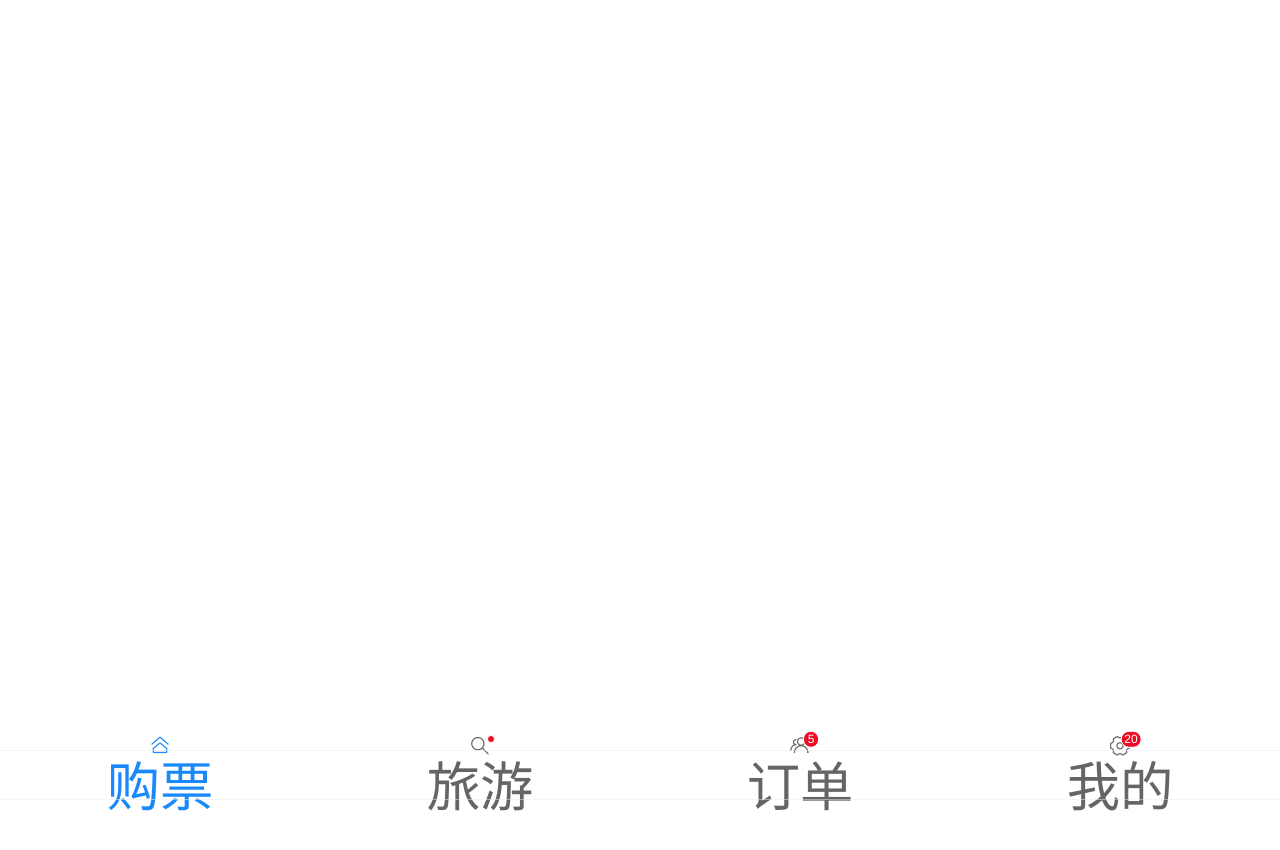
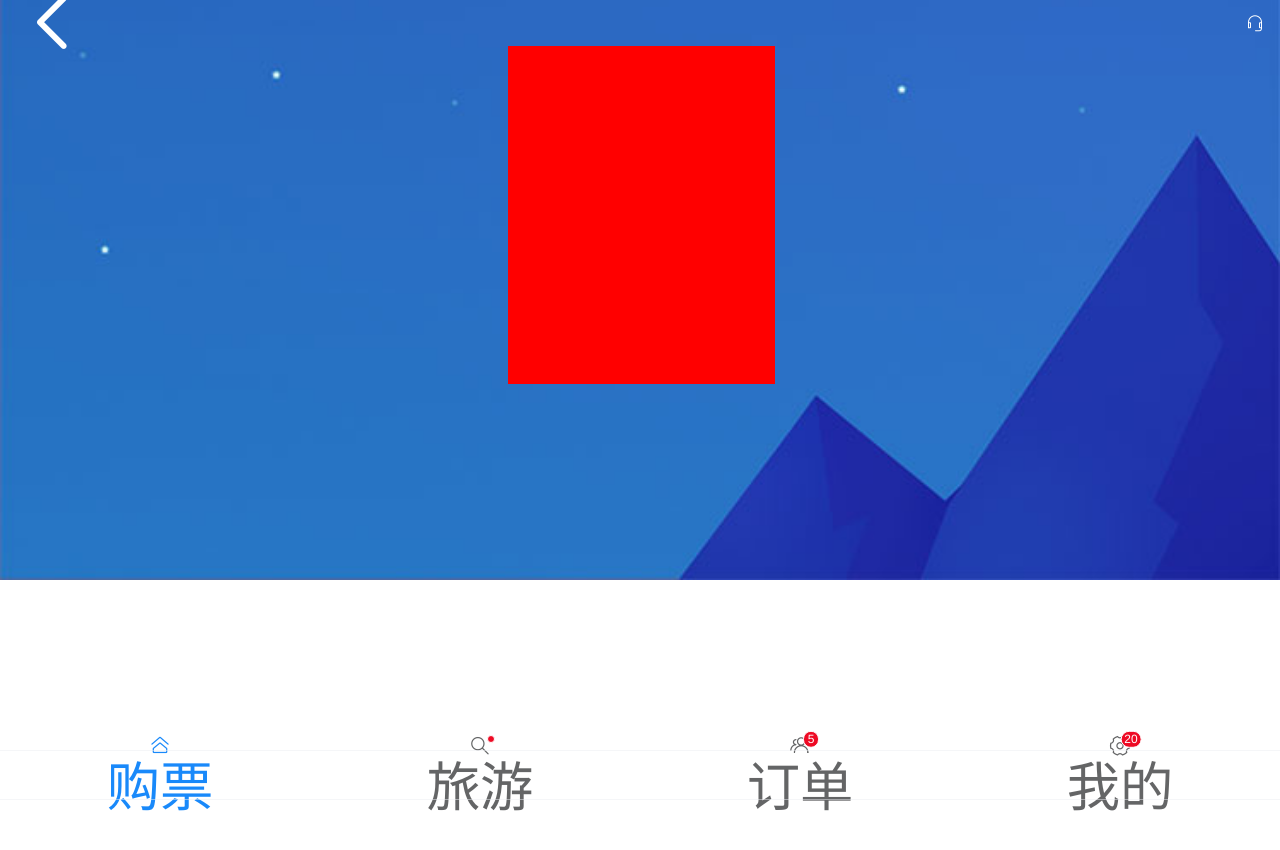
Before and after one commit to githubchx12380/vue-air-phone, a Vue app: page /myprofile in a window 1280 px wide. Shown: the top 850 px of the page. Before the commit the page ends 800 px from the top, so only its background shows below. Built offline with nearby package versions, Linux system fonts and the light colour scheme.

Commit message:
个人中心

```diff
--- a/src/App.vue
+++ b/src/App.vue
@@ -5,7 +5,7 @@
         <van-tabbar-item icon="home-o" to="/air">购票</van-tabbar-item>
         <van-tabbar-item icon="search" dot to="/commend">旅游</van-tabbar-item>
         <van-tabbar-item icon="friends-o" to="/air/cart" badge="5">订单</van-tabbar-item>
-        <van-tabbar-item icon="setting-o" badge="20">我的</van-tabbar-item>
+        <van-tabbar-item icon="setting-o" badge="20" to="/myprofile">我的</van-tabbar-item>
       </van-tabbar>
   </div>
 </template>
--- a/src/components/air/NavBar.vue
+++ b/src/components/air/NavBar.vue
@@ -3,6 +3,7 @@
     <van-sticky  @scroll="scrollTop">
       <van-nav-bar
       :class="{topactiveclass:topActive}"
+      @click-left="$router.back()"
       :title="title"
       :left-text="lefttext"
       :border="false"
--- a/src/router/index.js
+++ b/src/router/index.js
@@ -40,6 +40,10 @@ const routes = [
     },
   },
   {
+    path:'/myprofile',
+    component:() => import('@/views/user/myprofile.vue')
+  },
+  {
     path: '/login',
     name: 'login',
     component: () => import('@/views/user/login.vue'),
--- /dev/null
+++ b/src/views/user/myprofile.vue
@@ -0,0 +1,44 @@
+<template>
+  <div class="myprofile">
+      <nav-bar :leftico="true"></nav-bar>
+      <img class="back-img" src="@/assets/img/myprofile-back.jpg" alt="">
+      <div class="head_img">
+          <div class="img"></div>
+      </div>
+  </div>
+</template>
+
+<script>
+import NavBar from '@/components/air/NavBar.vue'
+export default {
+    components:{
+        NavBar
+    }
+}
+</script>
+
+<style scoped lang="less">
+.myprofile{
+    height: 104.167vw;
+    position: relative;
+   .back-img{
+       position: absolute;
+       top: -120vw;
+       width: 100%;
+   }
+   .head_img{
+        position: absolute;
+        z-index: 1;
+        left: 50%;
+        margin-left:-10.278vw ;
+        background-color: red;
+        height: 26.389vw;
+        width: 20.833vw;
+    }
+}
+/deep/ .van-icon-arrow-left{
+    color: white;
+    font-size: 5.556vw;
+}
+
+</style>
```
Also changed, not shown: src/assets/img/myprofile-back.jpg (added).
